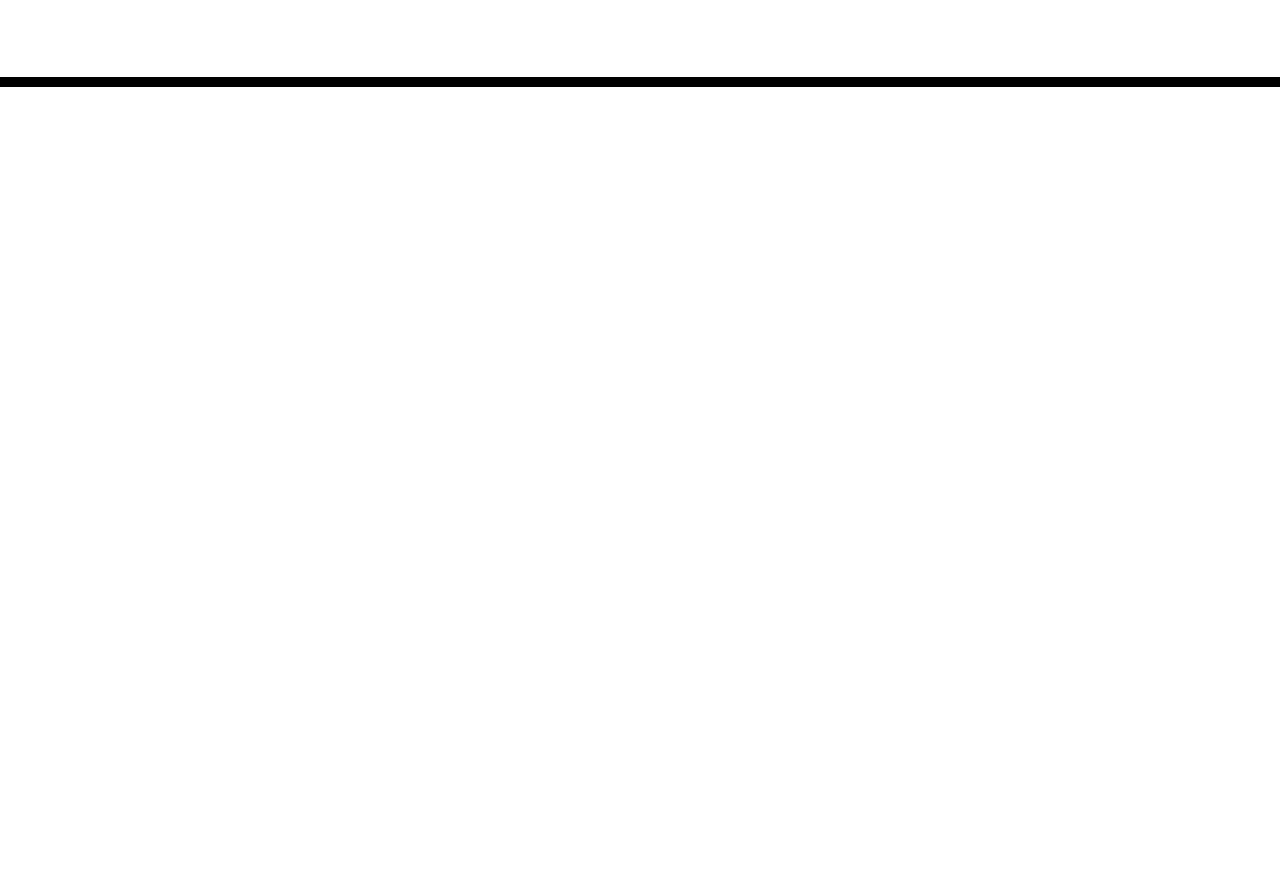
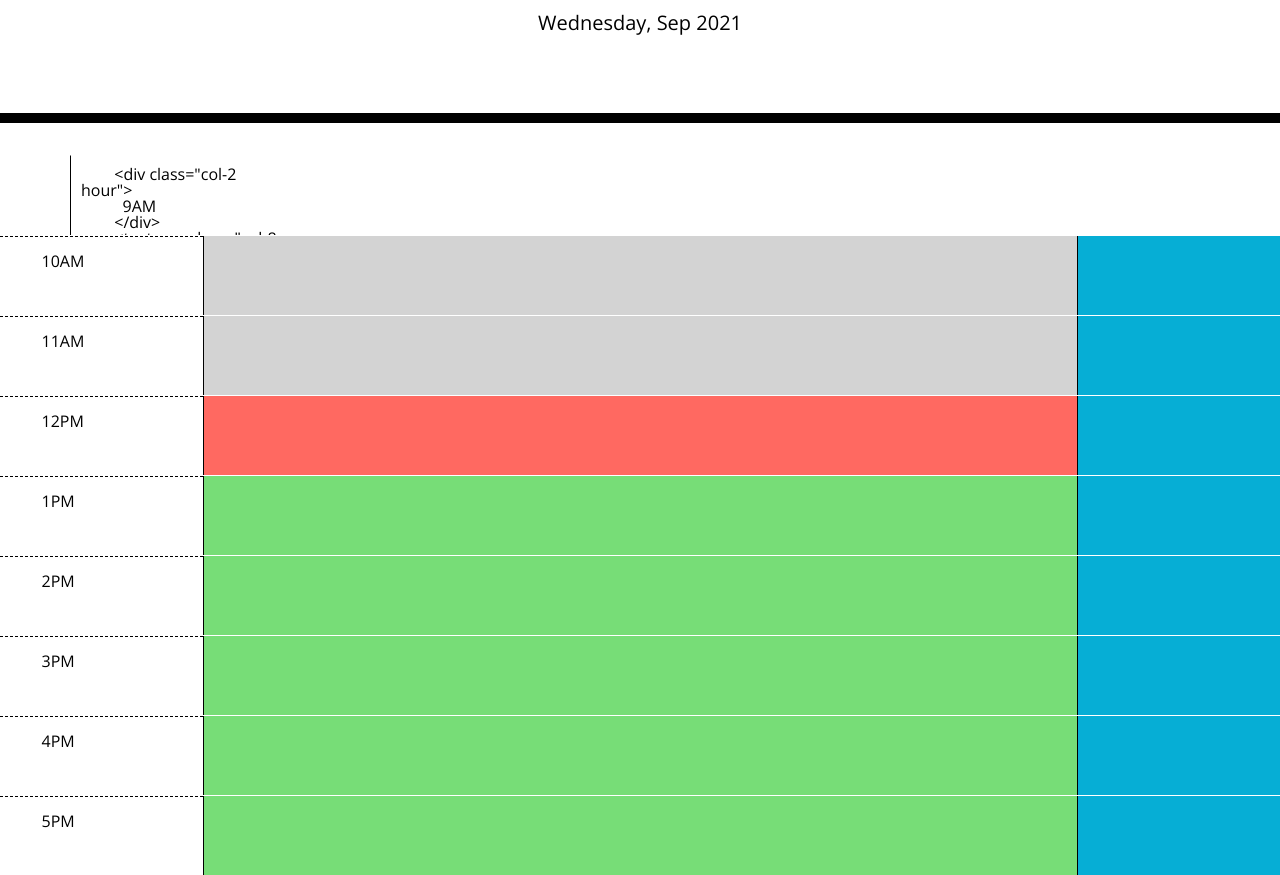
Before and after one commit to christa-baccas/DAY_PLANNER, a plain HTML site: page index.html in a window 1280 px wide. Shown: the part 181-1056 px from the top of the page. Before the commit the page ends 800 px from the top, so only its background shows below. Drawn offline with nearby package versions, Linux system fonts and the light colour scheme.

Commit message:
updated the html file to use a textare to data input

```diff
--- a/index.html
+++ b/index.html
@@ -28,11 +28,101 @@
       <p class="lead">A simple calendar app for scheduling your work day</p>
       <p id="currentDay" class="lead"></p>
     </header>
-    <div class="container">
-      <!-- Timeblocks go here -->
+    <!-- Time-Block Area -->
+    <div class="container time-block">
+      <textarea class="row">
+        <div class="col-2 hour">
+          9AM
+        </div>
+        <textarea class="col-8 past">
+        </textarea>
+        <div class="col-2 saveBtn">
+         <i></i>
+        </div>
+      </div>
+      <div class="row">
+        <div class="col-2 hour">
+          10AM
+        </div>
+        <textarea class="col-8 past">
+        </textarea>
+        <div class="col-2 saveBtn">
+          <i></i>
+        </div>
+      </div>
+      <div class="row">
+        <div class="col-2 hour">
+          11AM
+        </div>
+        <textarea class="col-8 past">
+        </textarea>
+        <div class="col-2 saveBtn">
+          <i></i>
+        </div>
+      </div>
+      <div class="row">
+        <div class="col-2 hour">
+          12PM
+        </div>
+        <textarea class="col-8 present">
+        </textarea>
+        <div class="col-2 saveBtn">
+          <i></i>
+        </div>
+      </div>
+      <div class="row">
+        <div class="col-2 hour">
+          1PM
+        </div>
+        <textarea class="col-8 future">
+        </textarea>
+        <div class="col-2 saveBtn">
+          <i></i>
+        </div>
+      </div>
+      <div class="row">
+        <div class="col-2 hour">
+          2PM
+        </div>
+        <textarea class="col-8 future">
+        </textarea>
+        <div class="col-2 saveBtn">
+          <i></i>
+        </div>
+      </div>
+      <div class="row">
+        <div class="col-2 hour">
+          3PM
+        </div>
+        <textarea class="col-8 future">
+        </textarea>
+        <div class="col-2 saveBtn">
+          <i></i>
+        </div>
+      </div>
+      <div class="row">
+        <div class="col-2 hour">
+          4PM
+        </div>
+        <textarea class="col-8 future">
+        </textarea>
+        <div class="col-2 saveBtn">
+          <i></i>
+        </div>
+      </div>
+      <div class="row">
+        <div class="col-2 hour">
+          5PM
+        </div>
+        <textarea class="col-8 future">
+        </textarea>
+        <div class="col-2 saveBtn">
+          <i></i>
+        </div>
+      </div>
     </div>
-
     <script src="https://cdnjs.cloudflare.com/ajax/libs/jquery/3.2.1/jquery.min.js"></script>
     <script src="https://cdnjs.cloudflare.com/ajax/libs/moment.js/2.24.0/moment.min.js"></script>
+    <script src="script.js"></script>
   </body>
 </html>
--- a/script.js
+++ b/script.js
@@ -0,0 +1,24 @@
+//  create a schedule I open the planner the current day is displayed at the top of the calendar
+var date = $('#currentDay');
+function currentDate(){
+    var dateOne = moment();
+    date.text(dateOne.format("dddd, MMM YYYY"));
+}
+currentDate();
+
+
+
+// timeblocks have standard business hours. the timeblocks for that day then each timeblock is color coded to indicate whether it is in the past, present, or future
+// var currentTime = moment().format('LT');
+// if(currentTime ===){
+
+// }
+
+
+// when I click into a timeblock I can enter an event
+
+
+
+//  I click the save button for that timeblock the text for that event is saved in local storage
+// WHEN I refresh the page
+// THEN the saved events persist
```
